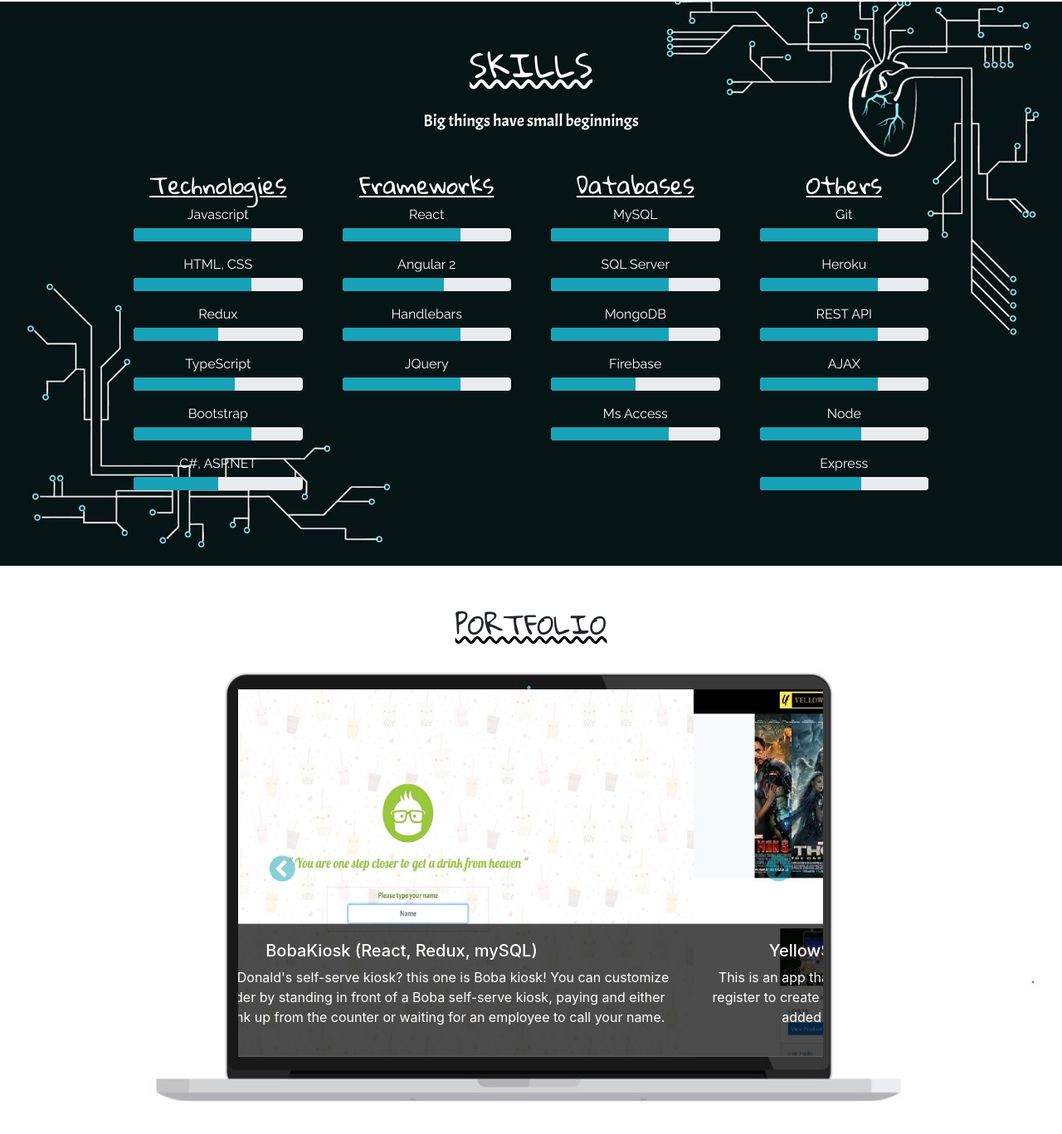
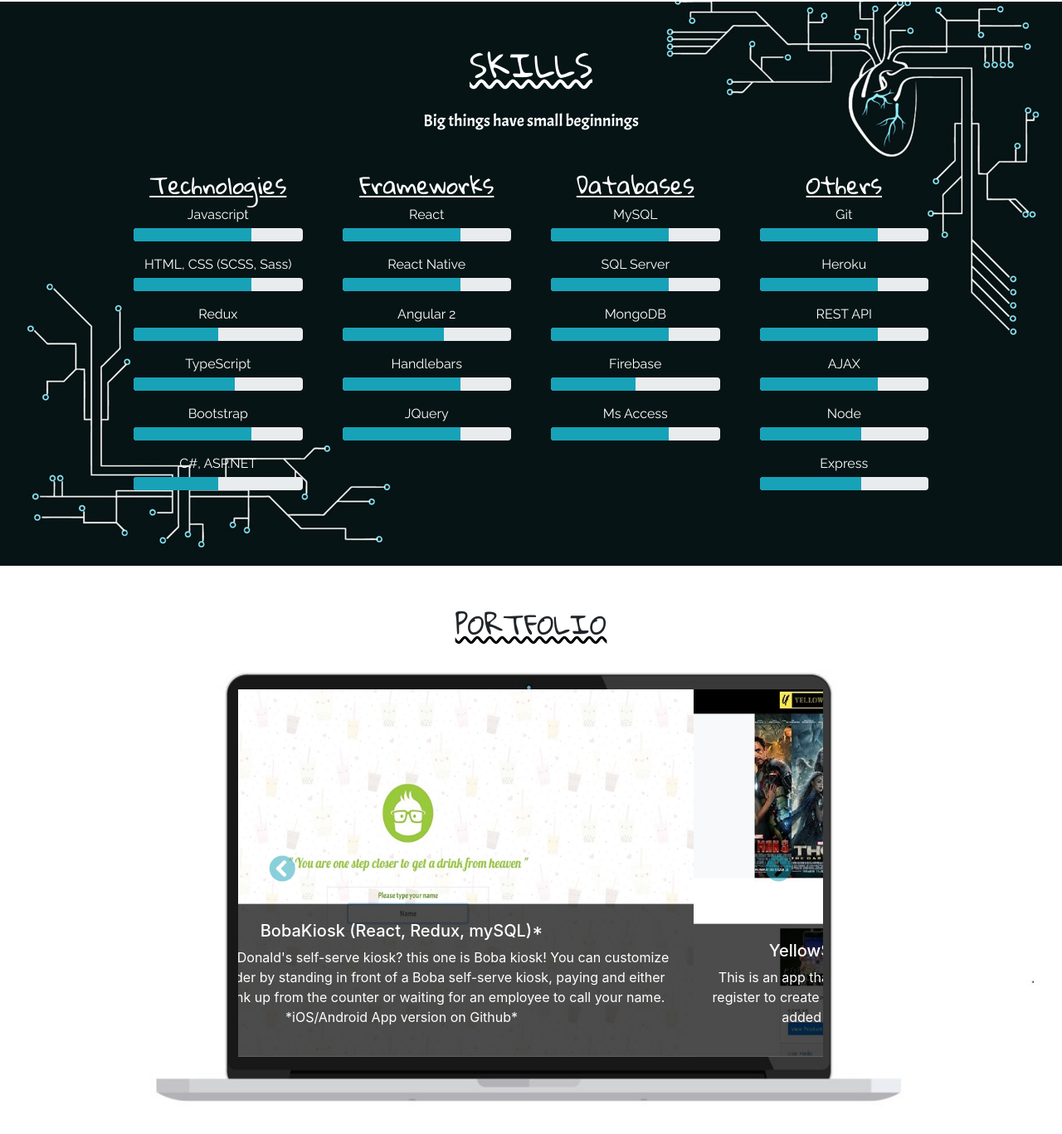
Before and after one commit to jo3myself/new_portfolio, a website: page public/index.html in a window 1280 px wide. Shown: the part 1301-2668 px from the top of the page at 83% size. Drawn offline with nearby package versions, Linux system fonts and the light colour scheme.

Commit message:
update a project

```diff
--- a/public/index.html
+++ b/public/index.html
@@ -117,8 +117,8 @@
               <a href="https://calm-badlands-40719.herokuapp.com/" target="_new">
                 <img class="d-block w-100" src="./img/bobakiosk.jpg">
                 <div class="carousel-caption d-none d-md-block">
-                  <h5> BobaKiosk (React, Redux, mySQL) </h5>
-                  <p class="px-3"> Have you try McDonald's self-serve kiosk? this one is Boba kiosk! You can customize and place an order by standing in front of a Boba self-serve kiosk, paying and either picking your drink up from the counter or waiting for an employee to call your name. </p>
+                  <h5> BobaKiosk (React, Redux, mySQL)* </h5>
+                  <p class="px-3"> Have you try McDonald's self-serve kiosk? this one is Boba kiosk! You can customize and place an order by standing in front of a Boba self-serve kiosk, paying and either picking your drink up from the counter or waiting for an employee to call your name. *iOS/Android App version on Github* </p>
                 </div>
               </a>
             </div>
--- a/public/js/app.js
+++ b/public/js/app.js
@@ -1,6 +1,6 @@
 const skills = {
-  tech: [{ name: 'Javascript', no: '70%' }, { name: 'HTML, CSS', no: '70%' }, { name: 'Redux', no: '50%' }, { name: 'TypeScript', no: '60%' }, { name: 'Bootstrap', no: '70%' }, { name: 'C#, ASP.NET', no: '50%' }],
-  framework: [{ name: 'React', no: '70%' }, { name: 'Angular 2', no: '60%' }, { name: 'Handlebars', no: '70%' }, { name: 'JQuery', no: '70%' }],
+  tech: [{ name: 'Javascript', no: '70%' }, { name: 'HTML, CSS (SCSS, Sass)', no: '70%' }, { name: 'Redux', no: '50%' }, { name: 'TypeScript', no: '60%' }, { name: 'Bootstrap', no: '70%' }, { name: 'C#, ASP.NET', no: '50%' }],
+  framework: [{ name: 'React', no: '70%' }, { name: 'React Native', no: '70%' }, { name: 'Angular 2', no: '60%' }, { name: 'Handlebars', no: '70%' }, { name: 'JQuery', no: '70%' }],
   database: [{ name: 'MySQL', no: '70%' }, { name: 'SQL Server', no: '70%' }, { name: 'MongoDB', no: '70%' }, { name: 'Firebase', no: '50%' }, { name: 'Ms Access', no: '70%' }],
   other: [{ name: 'Git', no: '70%' }, { name: 'Heroku', no: '70%' }, { name: 'REST API', no: '70%' }, { name: 'AJAX', no: '70%' }, { name: 'Node', no: '60%' }, { name: 'Express', no: '60%' }]
 }
```
